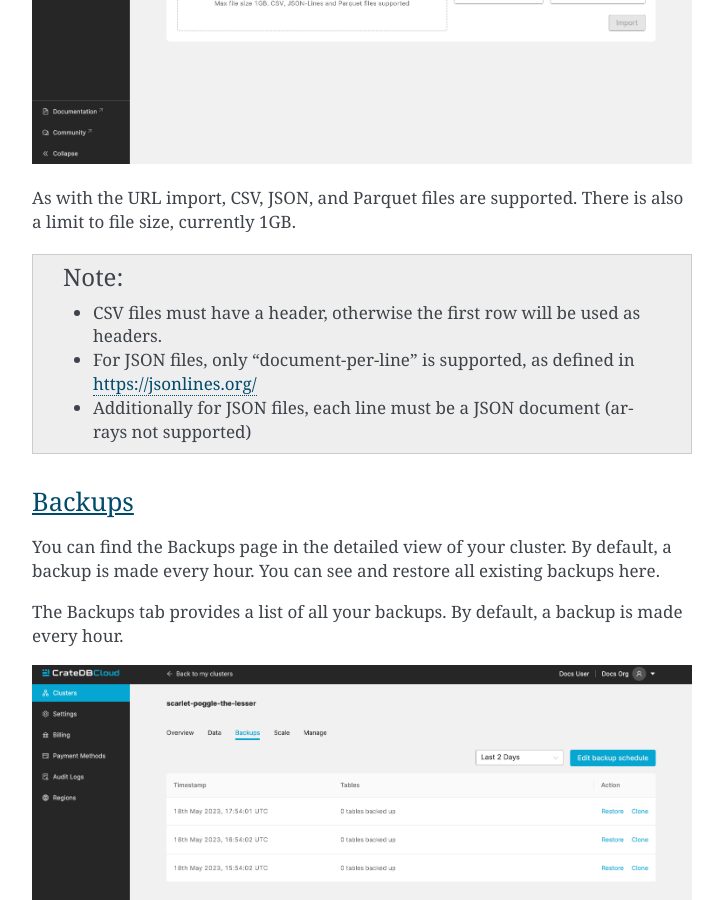
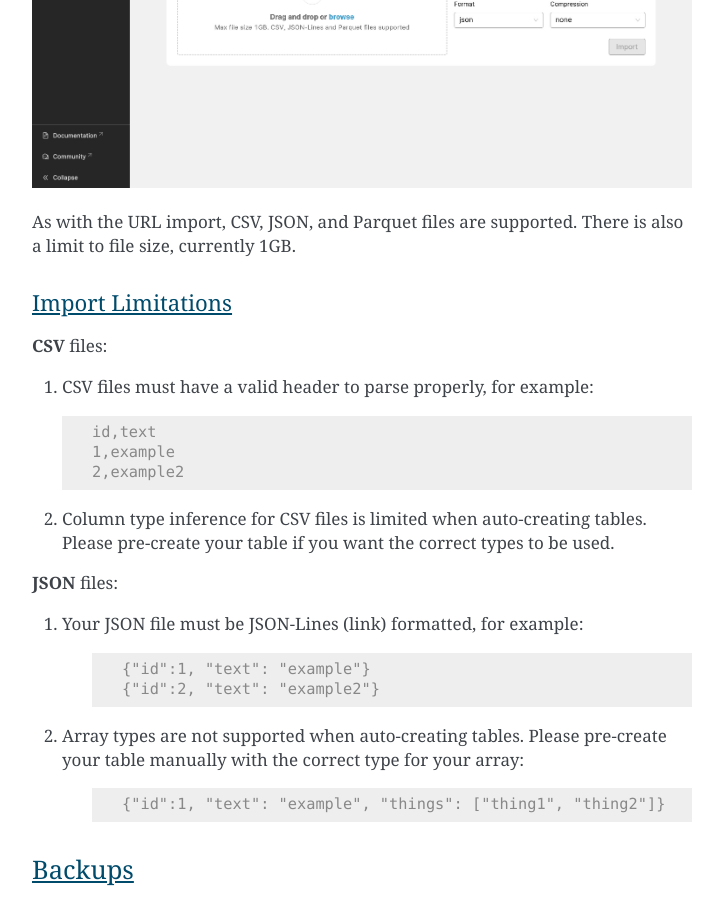
Before and after one commit to crate/cloud-reference, a Sphinx documentation site: the page built from docs/overview.rst, in a window 1280 px wide and 900 px high, scrolled down 10902 px. Shown: the whole window, without its empty margins (388-1111 px from the left). Built offline with Sphinx 7.4.7, drawn with Linux system fonts in a browser that asks for light colours; some of the changed text lies outside the part shown.

Commit message:
Added linkable section on import limitations (#76)
* Added linkable section on import limitations

```diff
--- a/docs/overview.rst
+++ b/docs/overview.rst
@@ -322,14 +322,39 @@ control over who has access to your data.
 As with the URL import, CSV, JSON, and Parquet files are supported. There is
 also a limit to file size, currently 1GB.
 
-.. NOTE::
+.. _overview-cluster-data-limitations:
 
-    - CSV files must have a header, otherwise the first row will be used as
-      headers.
-    - For JSON files, only "document-per-line" is supported, as defined in
-      https://jsonlines.org/
-    - Additionally for JSON files, each line must be a JSON document (arrays
-      not supported)
+Import Limitations
+~~~~~~~~~~~~~~~~~~
+
+**CSV** files:
+
+1. CSV files must have a valid header to parse properly, for example:
+
+   .. code-block:: console
+
+       id,text
+       1,example
+       2,example2
+
+2. Column type inference for CSV files is limited when auto-creating tables.
+   Please pre-create your table if you want the correct types to be used.
+
+**JSON** files:
+
+1. Your JSON file must be JSON-Lines (link) formatted, for example:
+
+    .. code-block:: console
+
+        {"id":1, "text": "example"}
+        {"id":2, "text": "example2"}
+
+2. Array types are not supported when auto-creating tables. Please pre-create
+   your table manually with the correct type for your array:
+
+    .. code-block:: console
+
+        {"id":1, "text": "example", "things": ["thing1", "thing2"]}
 
 .. _overview-cluster-backups:
 
```
